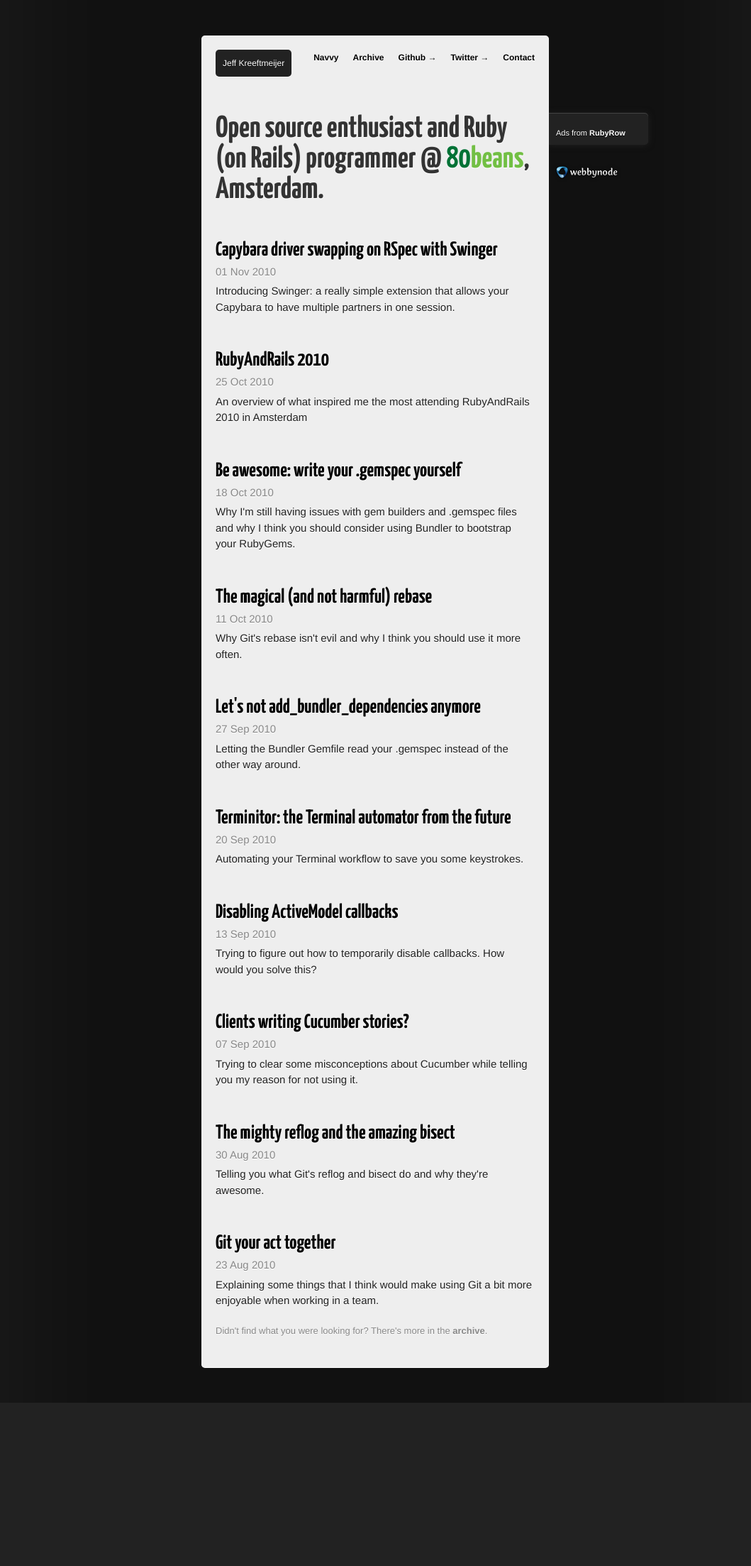
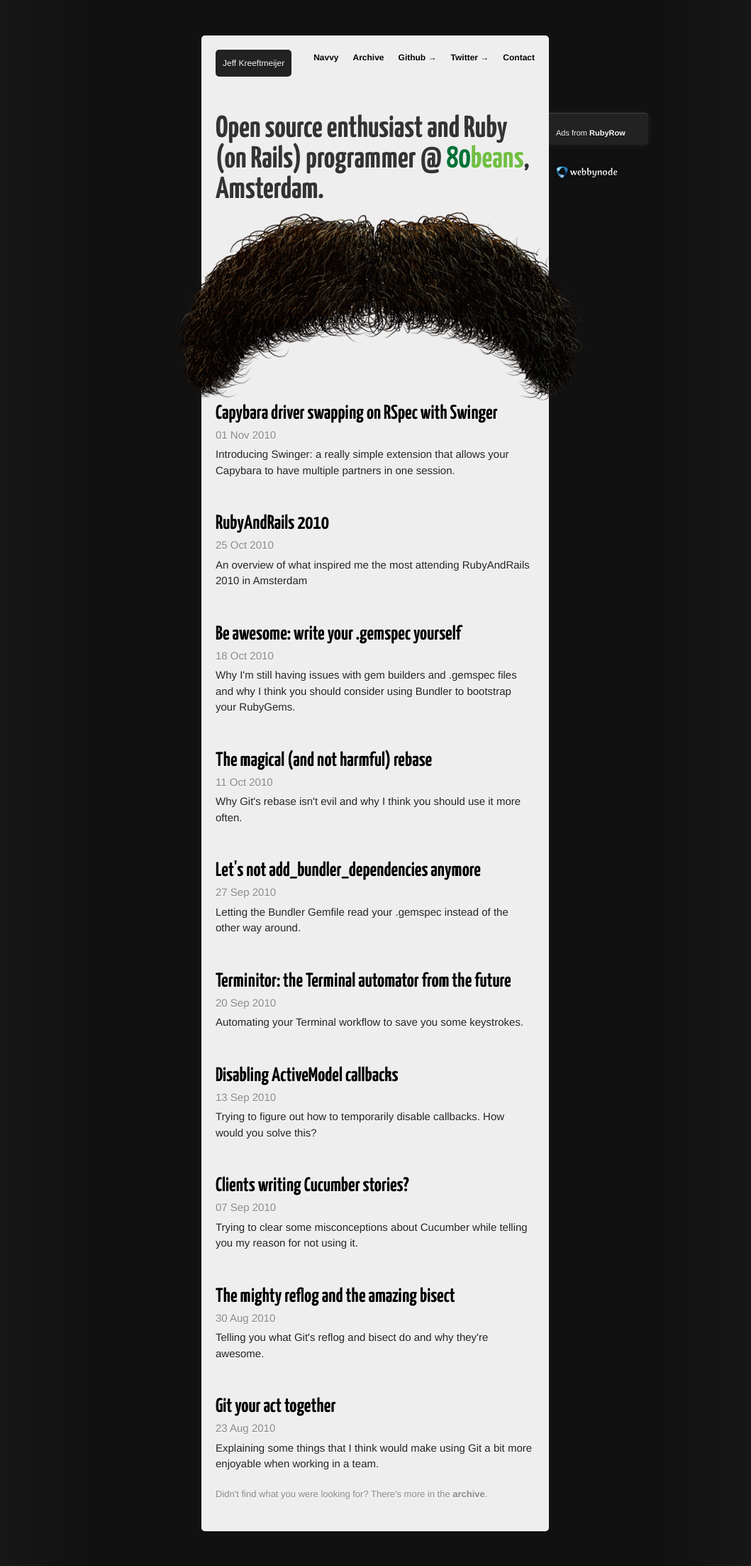
Before and after one commit to jeffkreeftmeijer/jeffkreeftmeijer.com, a Jekyll site: the page built from index.html, in a window 1280 px wide. Shown: the whole page at 71% size, without its empty margins (111-1170 px from the left). Built offline with Jekyll 4.4.1, drawn with Linux system fonts in a browser that asks for light colours; comment, search, counter and statistics services are not loaded; before the commit the page ends 1976 px from its top, so only the background shows below that.

Commit message:
Add the homepage Mo

```diff
--- a/css/screen.css
+++ b/css/screen.css
@@ -356,3 +356,11 @@
   display:none;
   line-height: 16px;
 }
+
+img#mo{
+  margin: -10px 0px -45px -75px;
+}
+
+img#mo:hover{
+  margin: -12px 0px -43px -75px;
+}
--- a/index.html
+++ b/index.html
@@ -4,6 +4,10 @@
 title: Open source enthusiast and Ruby (on Rails) programmer @ <a href="http://80beans.com"><span id="eighty">80</span><span id="beans">beans</span></a>, Amsterdam.
 excerpt: Jeff Kreeftmeijer; Open source enthusiast and Ruby (on Rails) programmer @ 80beans, Amsterdam.
 ---
+
+<a href="http://www.thedailymo.com">
+  <img id="mo" src="/images/mo.png" alt="Mo" title="The Daily Mo &amp; Movember: changing the face of men's health."/>
+</a>
 
 {% for post in site.posts limit:10 %}
   <div class="post">
```
Also changed, not shown: images/mo.png (added).
